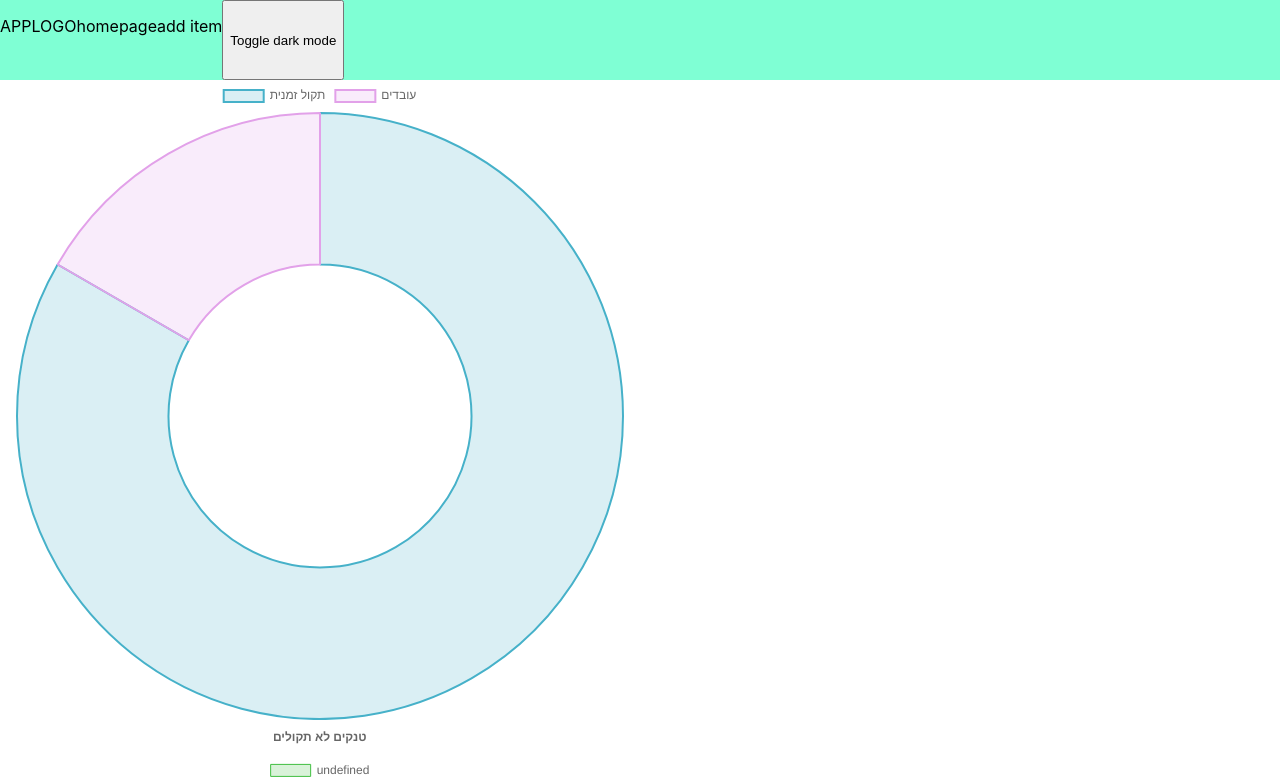
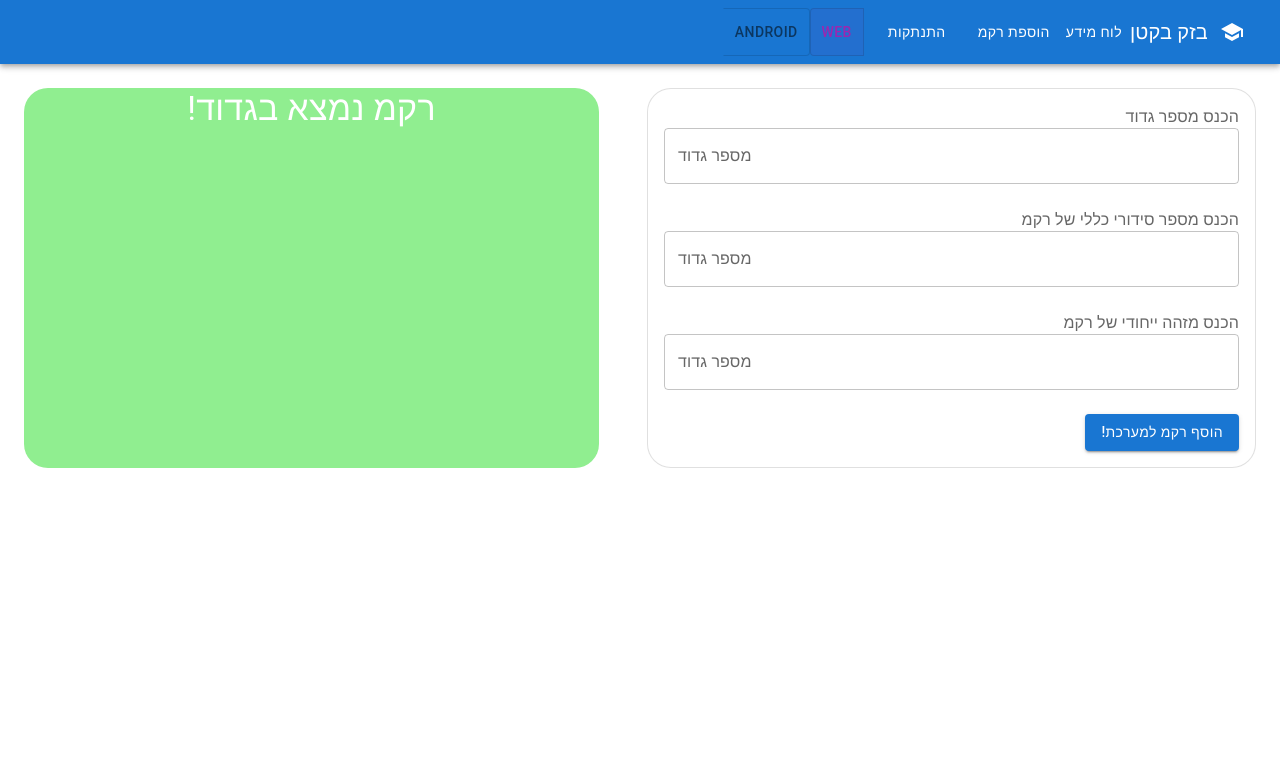
Before and after one commit to MilkaPeeka/FinalProject, a React (Create React App) app: page / in a window 1280 px wide. Shown: the top 779 px of the page. Built offline with nearby package versions, Linux system fonts and the light colour scheme.

Commit message:
handling rtl situation

```diff
--- a/public/index.html
+++ b/public/index.html
@@ -1,5 +1,5 @@
 <!DOCTYPE html>
-<html lang="en">
+<html lang="he" dir="rtl">
   <head>
     <meta charset="utf-8" />
     <link rel="icon" href="%PUBLIC_URL%/favicon.ico" />
--- a/src/App.js
+++ b/src/App.js
@@ -2,12 +2,19 @@ import './App.css';
 import CustomDoughnut from './Components/Doughnut';
 import CustomGraph from './Components/Graph';
 import Navbar from './Components/Navbar';
+import AddRakamPage from './Components/AddRakamPage';
 import {SiteContextProvider} from './Store/context';
+import { createTheme, ThemeProvider } from '@mui/material/styles';
+
 function App() {
+  const theme = createTheme({
+    direction: 'rtl',
+  });
   return (
+    <ThemeProvider theme={theme}>
     <SiteContextProvider>
       <Navbar />
-      <CustomDoughnut items={[{
+      {/* <CustomDoughnut items={[{
         color: "#46B1C9",
         value: 100,
         label: "תקול זמנית"
@@ -18,16 +25,31 @@ function App() {
         label: "עובדים"
       }]} />
 
-      <CustomGraph items={[{
-        value: 100,
-        label: "תקול זמנית"
+      <CustomGraph items={[
+      {
+        value: 23,
+        label: "99999999"
       },
       {
-        color: "#49E1C9",
-        value: 20,
-        label: "עובדים"
-      }]}/>
+        value: 100,
+        label: "88888888"
+      },
+      {
+        value: 75,
+        label: "7777777"
+      },
+      {
+        value: 10,
+        label: "1000000"
+      },
+
+      ]}/> */}
+
+    {/* <RakamQueryResult /> */}
+    <AddRakamPage />
     </SiteContextProvider>
+    </ThemeProvider>
+
   );
 }
 
--- /dev/null
+++ b/src/Components/AddRakamForm.js
@@ -0,0 +1,56 @@
+import { FormControlLabel,
+    FormGroup,
+    FormLabel,
+    Button,
+    Stack,
+    TextField,
+    Checkbox,
+    Card,
+    Typography
+    } from "@mui/material";
+
+
+
+    const AddRakamForm = (props) => {
+
+        return (
+            /*
+            setting data here means that THIS IS STYLING ABOUT THE FORM, not its children
+            */
+            <Card component={'form'} variant="outlined" sx={{
+                padding: 2,
+                borderRadius: 6,
+                mt: 3,
+                mx: 3,
+                flexBasis: 0,
+                flexGrow: 1
+                }}>
+                <FormGroup sx= {{
+                    marginBottom: 3
+                }}>
+                    <FormLabel>הכנס מספר גדוד</FormLabel>
+                    <TextField variant="outlined" label="מספר גדוד"/>
+                </FormGroup>
+
+                <FormGroup sx= {{
+                    marginBottom: 3
+                }}>
+
+                <FormLabel>הכנס מספר סידורי כללי של רקמ</FormLabel>
+                    <TextField variant="outlined" label="מספר גדוד"/>
+                </FormGroup>
+
+                <FormGroup sx= {{
+                    marginBottom: 3
+                }}>                <FormLabel>הכנס מזהה ייחודי של רקמ</FormLabel>
+                    <TextField variant="outlined" label="מספר גדוד"/>
+                </FormGroup>
+
+                <Button variant="contained">הוסף רקמ למערכת!</Button>
+
+            </Card>
+
+        );
+};
+
+export default AddRakamForm;
--- /dev/null
+++ b/src/Components/AddRakamPage.js
@@ -0,0 +1,15 @@
+import AddRakamForm from "./AddRakamForm";
+import { Stack } from "@mui/material";
+import RakamQueryResult from "./RakamQueryResult";
+const AddRakamPage = (props) => {
+    return (
+        <Stack direction={"row"} maxWidth={true}>
+
+        <AddRakamForm/>
+        <RakamQueryResult />
+
+        </Stack>
+    );
+};
+
+export default AddRakamPage;
--- a/src/Components/Doughnut.js
+++ b/src/Components/Doughnut.js
@@ -27,7 +27,7 @@ const CustomDoughnut = (props)=> {
   props.items.forEach((item) => {
     labels.push(item.label);
     values.push(item.value);
-    backgroundColor.push(hexToRGB(item.color, 0.2));
+    backgroundColor.push(hexToRGB(item.color, 0.5));
     borderColor.push(hexToRGB(item.color, 1));
   });
 
--- a/src/Components/Graph.js
+++ b/src/Components/Graph.js
@@ -85,7 +85,7 @@ const CustomGraph = (props) => {
         console.log(item);
         labels.push(item.label);
         values.push(item.value);
-        backgroundColor.push(matchColorToPrecentage(+item.value, 0.2))
+        backgroundColor.push(matchColorToPrecentage(+item.value, 0.5))
         borderColor.push(matchColorToPrecentage(+item.value, 1))
     });
 
--- a/src/Components/Navbar.js
+++ b/src/Components/Navbar.js
@@ -1,21 +1,47 @@
-import style from './Navbar.module.css'
 import SiteContext from '../Store/context';
-import { useContext } from 'react';
+import { useContext, useState } from 'react';
+import { AppBar,
+    Toolbar,
+    IconButton,
+    Typography,
+    Stack,
+    Button,
+    ToggleButtonGroup,
+    ToggleButton
+} from '@mui/material';
+import SchoolIcon from '@mui/icons-material/School';
 const Navbar = (props) => {
     const ctx = useContext(SiteContext);
+    const [alignment, setAlignment] = useState('web');
 
+    const handleChange = (event, newAlignment) => {
+      setAlignment(newAlignment);
+    };
     const isLoggedIn = ctx.isLoggedIn;
     const isInDarkMode = ctx.isInDarkMode;
 
     return (
-    <div className={`${style.nav} ${isInDarkMode ? style.dark : ''}`}>
-            <p>APPLOGO </p>
-
-            <p>homepage</p>
-            <p>add item</p>
-
-            <button onClick={ctx.onDarkModeToggle}>Toggle dark mode</button>
-        </div>
+    <AppBar position='static'>
+        <Toolbar sx={{flexGrow: 1}}>
+            <IconButton size={'large'} color='inherit' aria-label='logo'><SchoolIcon/></IconButton>
+            <Typography variant='h6' component='div'>בזק בקטן</Typography>
+            <Stack direction='row' spacing={2}>
+            <Button color='inherit'>לוח מידע</Button>
+            <Button color='inherit'>הוספת רקמ</Button>
+            <Button color='inherit'>התנתקות</Button>
+            <ToggleButtonGroup
+                color="secondary"
+                value={alignment}
+                exclusive
+                onChange={handleChange}
+                aria-label="Platform"
+                >
+                <ToggleButton value="web">Web</ToggleButton>
+                <ToggleButton value="android">Android</ToggleButton>
+            </ToggleButtonGroup>
+            </Stack>
+        </Toolbar>
+    </AppBar>
     );
 }
 
--- a/src/Components/Navbar.module.css
+++ /dev/null
@@ -1,10 +0,0 @@
-.nav {
-    display: flex;
-    flex-direction: row;
-    height: 5rem;
-    background-color: aquamarine;
-}
-
-.dark {
-    background-color: black;
-}
--- /dev/null
+++ b/src/Components/RakamQueryResult.js
@@ -0,0 +1,75 @@
+/*
+A comp to display when a rakam is found when entering its sku
+*/
+
+import {Card,
+        Stack,
+        Typography,
+        FormControlLabel,
+        Checkbox,
+        CircularProgress
+    } from '@mui/material';
+
+const RakamQueryResult = (props) => {
+    const isFound = true;
+    const exampleDataRakam = {
+        total: 20,
+        kshirim: 10
+    }
+
+    const rakamData = props.data;
+
+
+    const stackStyle = {
+        borderRadius: 6,
+        mt: 3,
+        mx: 3,
+        flexBasis: 0,
+        flexGrow: 1,
+        bgcolor: isFound ? 'lightgreen' : 'salmon',
+        textAlign: 'center',
+        alignItems: 'center', // Center items vertically
+
+    };
+
+    const failedQueryCheckboxStyle = {
+        bgcolor: 'white', // White background
+        borderRadius: 10,
+        width: '80%',
+        padding: 1,
+        boxShadow: '0px 2px 4px rgba(0, 0, 0, 0.1)', // Optional shadow effect
+    };
+
+    const changeHandler = () => {
+
+    }
+
+    const notFoundHTML = (
+        <>
+            <Typography variant='h4' color={'white'} mt={5}>רקמ לא נמצא בגדוד!</Typography>
+            <Typography color={'white'} fontWeight={'bold'}>שים לב שהקלדת את המספר הסידורי הנכון!</Typography>
+            <Typography color={'white'} >במידה והינך רוצה להכניס רקמ מסוג חדש למערכת, אנא לחץ על הכפתור למטה ותאשר שברצונך לעשות זאת.</Typography>
+            <FormControlLabel control={<Checkbox  color="success" onChange={changeHandler}/>} label="ווידאתי שהכנסתי נתונים נכונים וברצוני להוסיף רקמ חדש לגדוד"
+            sx={failedQueryCheckboxStyle}/>
+        </>
+    );
+
+
+    const foundHTML = (
+        <>
+            <Typography variant='h4' color={'white'} mt={5}>רקמ נמצא בגדוד!</Typography>
+
+        </>
+    );
+
+    return (
+        <Stack spacing={2} sx={stackStyle}>
+            {isFound || notFoundHTML}
+            {isFound && foundHTML}
+
+        </Stack>
+    );
+
+};
+
+export default RakamQueryResult;
```
Also changed, not shown: package.json (+6 -2 lines), 2 other files (tests, documents, lock files or other folders).
